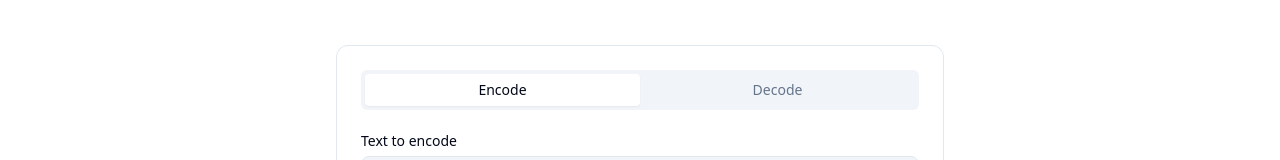
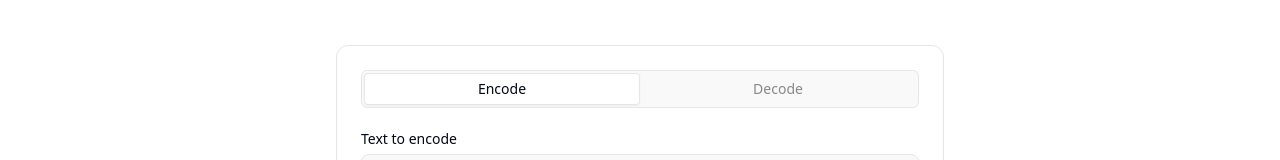
Before and after one commit to jamdotdev/jam-dev-utilities, a Next.js app: page /utilities/base-64-encoder in a window 1280 px wide. Shown: the part 239-399 px from the top of the page. Built offline with nearby package versions, Linux system fonts and the light colour scheme.

Commit message:
style: update design system colors

```diff
--- a/components/SquareCard.tsx
+++ b/components/SquareCard.tsx
@@ -1,5 +1,7 @@
-import React from "react";
+import React, { useEffect, useRef } from "react";
 import { Button } from "./ds/ButtonComponent";
+import { useTheme } from "next-themes";
+import { cn } from "../lib/utils";
 
 interface SquareCardProps {
   logo: "github" | "jam";
@@ -18,7 +20,7 @@ export default function SquareCard(props: SquareCardProps) {
   return (
     <div className="bg-muted p-6 rounded-xl">
       <div className="mb-3">{logoMap[logo]}</div>
-      <p className="mb-7">{description}</p>
+      <p className="mb-6">{description}</p>
       <Button variant="outline" onClick={() => window.open(href, "_blank")}>
         {buttonText}
       </Button>
@@ -27,8 +29,19 @@ export default function SquareCard(props: SquareCardProps) {
 }
 
 const GitHubLogo = () => {
+  const { theme } = useTheme();
+  const mounted = useRef(false);
+  // This ensures that the `invert` class is only assigned after the page is rendered, preventing mismatches between
+  // server-rendered and client-rendered HTML, which can cause hydration errors.
+  useEffect(() => {
+    mounted.current = true;
+  }, []);
+
   return (
     <svg
+      className={cn({
+        invert: mounted.current && theme === "dark",
+      })}
       width="24"
       height="24"
       viewBox="0 0 24 24"
--- a/components/ds/TabsComponent.tsx
+++ b/components/ds/TabsComponent.tsx
@@ -12,7 +12,7 @@ const TabsList = React.forwardRef<
   <TabsPrimitive.List
     ref={ref}
     className={cn(
-      "inline-flex h-10 items-center justify-center rounded-md bg-muted p-1 text-muted-foreground",
+      "inline-flex items-center justify-center rounded-md bg-muted p-0.5 text-muted-foreground border",
       className
     )}
     {...props}
@@ -27,7 +27,7 @@ const TabsTrigger = React.forwardRef<
   <TabsPrimitive.Trigger
     ref={ref}
     className={cn(
-      "inline-flex items-center justify-center whitespace-nowrap rounded-sm px-3 py-1.5 text-sm font-medium ring-offset-background transition-all focus-visible:outline-none focus-visible:ring-2 focus-visible:ring-ring focus-visible:ring-offset-2 disabled:pointer-events-none disabled:opacity-50 data-[state=active]:bg-background data-[state=active]:text-foreground data-[state=active]:shadow-sm",
+      "inline-flex items-center justify-center whitespace-nowrap rounded-sm px-3 py-1.5 text-sm font-medium ring-offset-background transition-all focus-visible:outline-none focus-visible:ring-2 focus-visible:ring-ring focus-visible:ring-offset-2 disabled:pointer-events-none disabled:opacity-50 data-[state=active]:bg-background data-[state=active]:text-foreground data-[state=active]:shadow-sm data-[state=active]:ring-1 ring-inset ring-border",
       className
     )}
     {...props}
--- a/styles/globals.css
+++ b/styles/globals.css
@@ -9,20 +9,20 @@
     --card: 0 0% 100%;
     --card-foreground: 222.2 84% 4.9%;
     --popover: 0 0% 100%;
-    --popover-foreground: 222.2 84% 4.9%;
+    --popover-foreground: 270 20.7% 7.45;
     --primary: 222.2 47.4% 11.2%;
     --primary-foreground: 210 40% 98%;
-    --secondary: 210 40% 96.1%;
+    --secondary: 0 0% 97.6%;
     --secondary-foreground: 222.2 47.4% 11.2%;
-    --muted: 210 40% 96.1%;
-    --muted-foreground: 215.4 16.3% 46.9%;
-    --accent: 210 40% 96.1%;
+    --muted: 0 0% 97.6%;
+    --muted-foreground: 0 0% 53.3%;
+    --accent: 0 0% 97.6%;
     --accent-foreground: 222.2 47.4% 11.2%;
     --destructive: 0 84.2% 60.2%;
     --destructive-foreground: 210 40% 98%;
-    --border: 214.3 31.8% 91.4%;
-    --input: 214.3 31.8% 91.4%;
-    --ring: 222.2 84% 4.9%;
+    --border: 0 0% 90%;
+    --input: 0 0% 90%;
+    --ring: 270 20.7% 7.45%;
     --radius: 0.5rem;
     --chart-1: 12 76% 61%;
     --chart-2: 173 58% 39%;
@@ -32,24 +32,24 @@
   }
 
   .dark {
-    --background: 222.2 84% 4.9%;
+    --background: 270 20.7% 7.45%;
     --foreground: 210 40% 98%;
-    --card: 222.2 84% 4.9%;
+    --card: 270 20.7% 7.45;
     --card-foreground: 210 40% 98%;
-    --popover: 222.2 84% 4.9%;
+    --popover: 270 20.7% 7.45%;
     --popover-foreground: 210 40% 98%;
     --primary: 210 40% 98%;
     --primary-foreground: 222.2 47.4% 11.2%;
-    --secondary: 217.2 32.6% 17.5%;
+    --secondary: 275.71 12.2% 13.15%;
     --secondary-foreground: 210 40% 98%;
-    --muted: 217.2 32.6% 17.5%;
-    --muted-foreground: 215 20.2% 65.1%;
-    --accent: 217.2 32.6% 17.5%;
+    --muted: 275.71 12.2% 13.15%;
+    --muted-foreground: 0, 0%, 53%;
+    --accent: 275.71 12.2% 13.15%;
     --accent-foreground: 210 40% 98%;
     --destructive: 0 62.8% 30.6%;
     --destructive-foreground: 210 40% 98%;
-    --border: 217.2 32.6% 17.5%;
-    --input: 217.2 32.6% 17.5%;
+    --border: 275.71 12.2% 20%;
+    --input: 275.71 12.2% 20%;
     --ring: 212.7 26.8% 83.9%;
     --chart-1: 220 70% 50%;
     --chart-2: 160 60% 45%;
```
